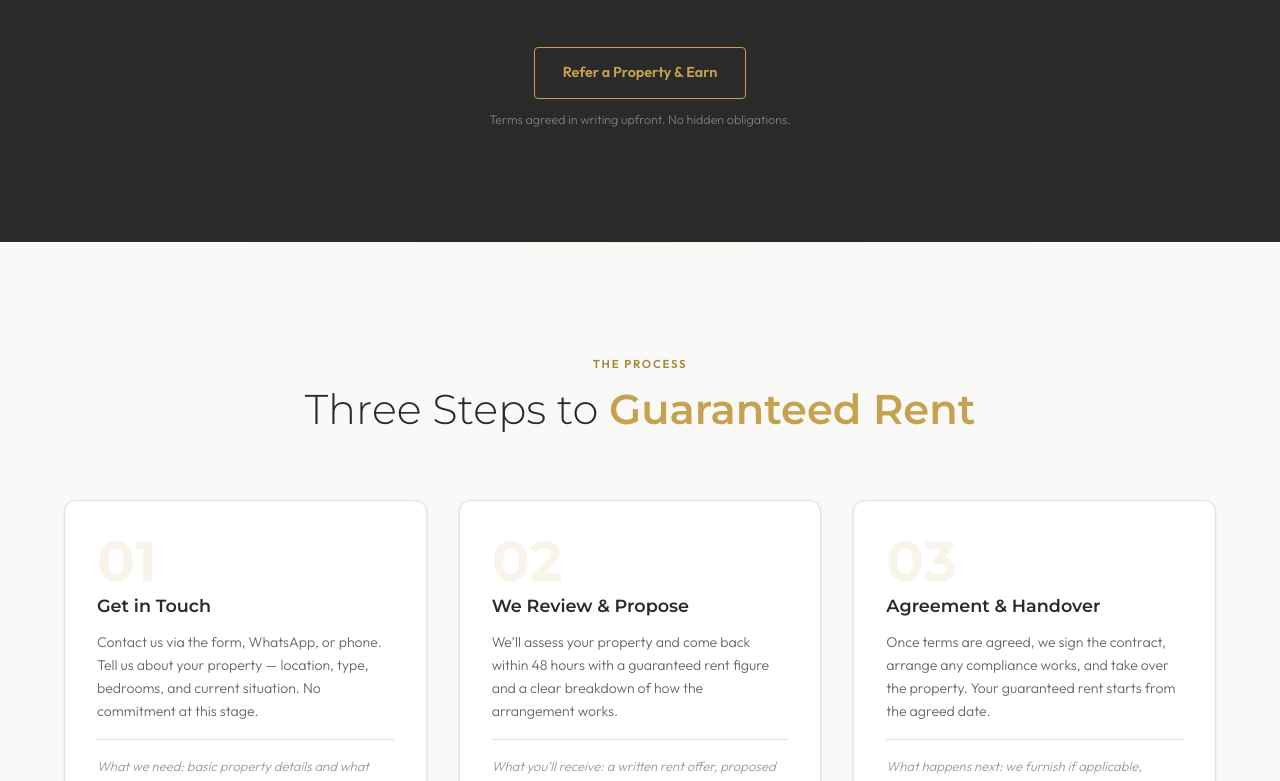
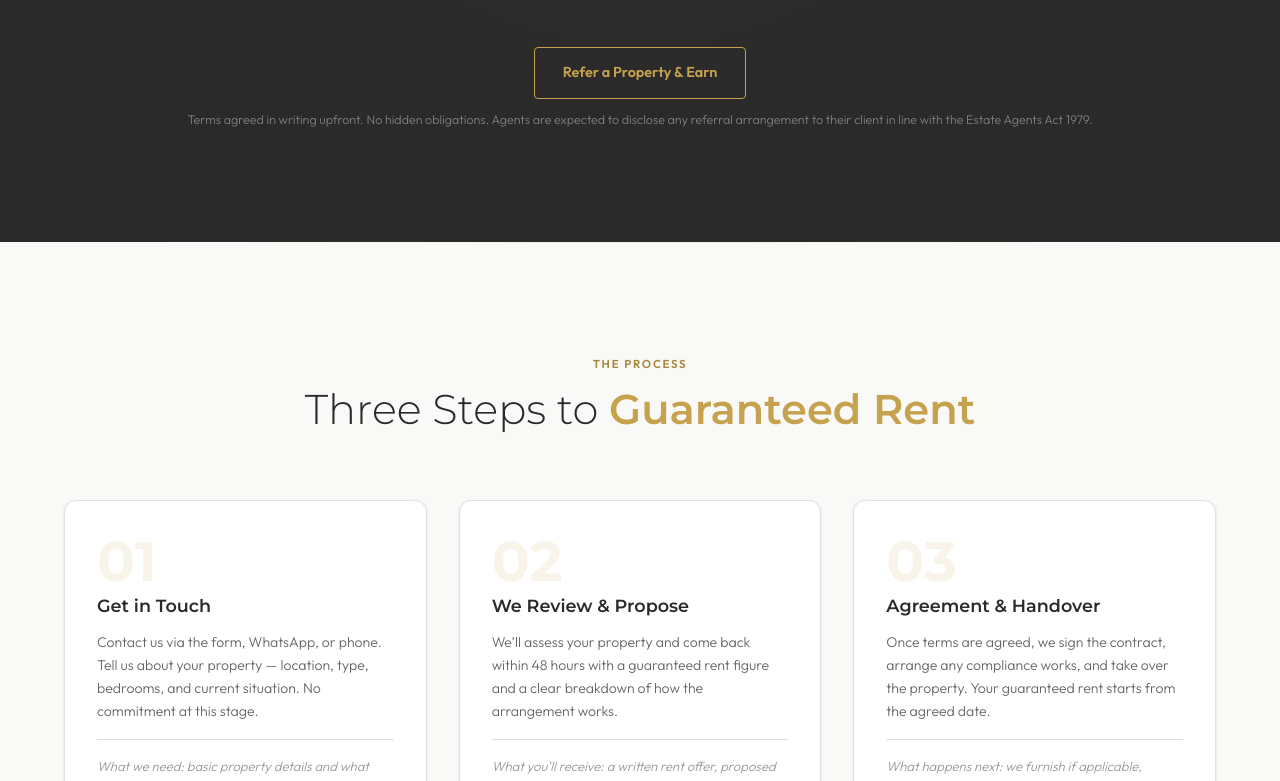
Before and after one commit to elayronline/alali-homes, a Next.js app: page / in a window 1280 px wide. Shown: the part 3199-3980 px from the top of the page. Built offline with nearby package versions, Linux system fonts and the light colour scheme.

Commit message:
Add Estate Agents Act 1979 referral disclosure notice
Co-Authored-By: Claude Opus 4.6 <noreply@anthropic.com>

```diff
--- a/components/FAQ.tsx
+++ b/components/FAQ.tsx
@@ -50,7 +50,7 @@ const agentFAQs: FAQItem[] = [
   {
     question: "How does the referral work?",
     answer:
-      "You introduce the landlord. We handle everything from assessment to onboarding. Referral terms are agreed in writing upfront.",
+      "You introduce the landlord. We handle everything from assessment to onboarding. Referral terms are agreed in writing upfront. Agents are expected to disclose any referral arrangement to their client in line with the Estate Agents Act 1979.",
   },
 ]
 
--- a/components/ForAgents.tsx
+++ b/components/ForAgents.tsx
@@ -105,7 +105,7 @@ export function ForAgents() {
             Refer a Property &amp; Earn
           </button>
           <p className="mt-3 font-body text-[0.78rem] font-light text-white/40">
-            Terms agreed in writing upfront. No hidden obligations.
+            Terms agreed in writing upfront. No hidden obligations. Agents are expected to disclose any referral arrangement to their client in line with the Estate Agents Act 1979.
           </p>
         </motion.div>
       </div>
```
